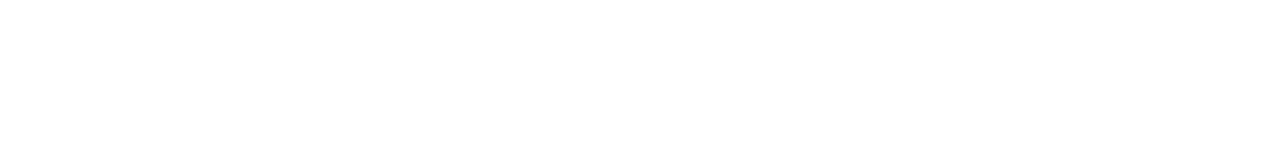
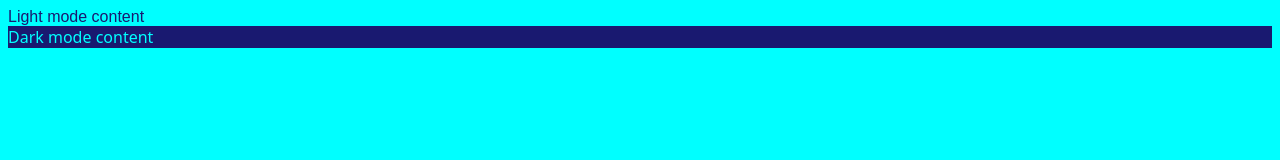
Before and after one commit to designsyshouse/mise-en-mode, a website: page public/index.html in a window 1280 px wide. Drawn offline with Linux system fonts and the light colour scheme.

Commit message:
Shadow DOM info

```diff
--- a/public/_dark.css
+++ b/public/_dark.css
@@ -1,2 +1,3 @@
-[data-mode~="dark"] { --🔒surface_primary_backgroundColor:CanvasText;
---🔒text_primary_fontFamily:Arial; }
+[data-mode~="dark"] { --🔒surface_primary_backgroundColor:MidnightBlue;
+--🔒surface_primary_foregroundColor:Cyan;
+--🔒text_primary_fontFamily:system-ui; }
--- a/public/_light.css
+++ b/public/_light.css
@@ -1,2 +1,3 @@
-[data-mode~="light"] { --🔒surface_primary_backgroundColor:Canvas;
---🔒text_primary_fontFamily:Roboto; }
+[data-mode~="light"] { --🔒surface_primary_backgroundColor:Cyan;
+--🔒surface_primary_foregroundColor:MidnightBlue;
+--🔒text_primary_fontFamily:fantasy; }
--- a/public/index.html
+++ b/public/index.html
@@ -4,9 +4,20 @@
         <meta charset="UTF-8">
         <meta name="viewport" content="width=device-width, initial-scale=1">
         <title>Mise en Mode</title>
+        <style>
+            /* Surfaces */
+            body, main {
+                background-color: var(--🔒surface_primary_backgroundColor);
+                color: var(--🔒surface_primary_foregroundColor);
+                font-family: var(--🔒text_primary_fontFamily);
+            }
+        </style>
         <script type="module" src="mode-manager.js"></script>
     </head>
-    <body>
-        <main data-mode="dark"></main>
+    <body data-mode="light">
+        Light mode content
+        <main data-mode="dark">
+            Dark mode content
+        </main>
     </body>
 </html>
--- a/public/mode-manager.js
+++ b/public/mode-manager.js
@@ -56,14 +56,11 @@ function linkify() {
         // Find the href for the given mode.
         const { href } = inventory.find((entry) => entry.mode === mode) || {};
 
-        // If no href is found, bail out.
-        if (!href) return '';
-
         // Prepare as isomorphic.
         return customToString({
             href,
             rel: 'stylesheet',
-            title: mode
+            //title: mode
         }, function () {
             // Function to stringify object as attr="val".
             const toAttrs = ([attr, val]) => `${attr}="${val}"`;
@@ -92,11 +89,8 @@ function observer(preload = '') {
     range.setStartAfter(document.currentScript);
     range.collapse(true);
 
-    // Determine what HTML node should have the listener attached.
-    const root = document.currentScript?.getRootNode?.() || document;
-
-    // When a CSS animation ends:
-    root.addEventListener('animationend', async (ev) => {
+    // When any CSS animation ends:
+    window.addEventListener('animationend', async (ev) => {
         // Create a list of modes found on the element.
         const modes = new Set(ev.target.dataset?.mode?.split(' ') || []);
 
```
Also changed, not shown: modes/dark.yml (+4 -3 lines), modes/light.yml (+4 -3 lines), README.md.
